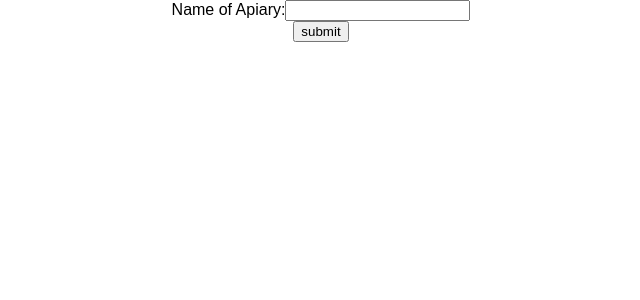
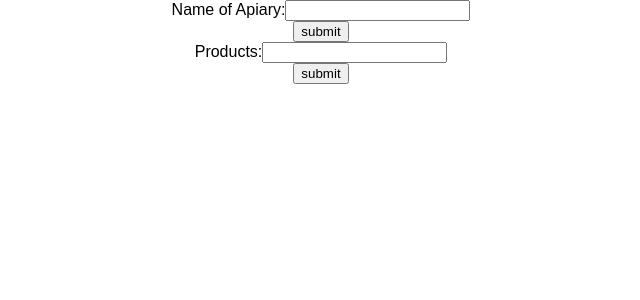
Before and after one commit to brian-hopman/AirBeeAndBeeClient, a React (Create React App) app in the folder air-bee-and-bee-client/: page /vendorSignUp in a window 1280 px wide. Shown: the top 300 px of the page, without its empty margins (319-959 px from the left). Built offline with nearby package versions, Linux system fonts and the light colour scheme.

Commit message:
can add products

```diff
--- a/air-bee-and-bee-client/src/App.js
+++ b/air-bee-and-bee-client/src/App.js
@@ -68,7 +68,7 @@ class App extends Component {
           <Switch>
             <Route path='/home' component={() => <HomeContainer handlesSearch={this.handlesSearch} searchTerm={this.state.searchTerm} setConsumerId={this.setConsumerId} appState={this.state}/>} />
             <Route path='/ApiaryLister' component={()=> ApiaryLister} />
-            <Route path='/vendorSignUp' component={() => <VendorSignUp setVendorId={this.setVendorId}/>}/>
+            <Route path='/vendorSignUp' component={() => <VendorSignUp appState={this.state} setVendorId={this.setVendorId}/>}/>
             <Route path='/ThankYou' component={ThankYou} />
             <Route path='/Apiary' component={Apiary} />
             <Route path='/ApiaryInfo' component={ApiaryInfo} />
--- a/air-bee-and-bee-client/src/components/sign-in-up-form.js
+++ b/air-bee-and-bee-client/src/components/sign-in-up-form.js
@@ -1,5 +1,4 @@
 import React, { Component } from 'react'
-import { BrowserHistory} from 'react-history'
 import {withRouter} from 'react-router-dom'
 
 
--- a/air-bee-and-bee-client/src/components/vendor-sign-up.js
+++ b/air-bee-and-bee-client/src/components/vendor-sign-up.js
@@ -5,16 +5,19 @@ class VendorSignUp extends Component {
     super(props)
 
     this.state = {
-      apiaryName: ''
+      apiaryName: '',
+      productTitle: ''
     }
 
     this.handlesChange=this.handlesChange.bind(this)
     this.handlesFormSubmit=this.handlesFormSubmit.bind(this)
+    this.handlesProductFormSubmit=this.handlesProductFormSubmit.bind(this)
   }
 
   handlesChange(e) {
     this.setState({
-      apiaryName: document.getElementById('apiaryName').value
+      apiaryName: document.getElementById('apiaryName').value,
+      productTitle: document.getElementById('productTitle').value
     })
   }
 
@@ -36,12 +39,44 @@ class VendorSignUp extends Component {
     .then(res => this.props.setVendorId(res.vendorId))
   }
 
+
+
+
+// THIS DOES THE PRODUCT SUBMIT
+  handlesProductFormSubmit(e) {
+  e.preventDefault()
+  debugger
+  let state={
+       consumer_id: this.props.appState.consumerId,
+       vendor_id: this.props.appState.vendorId,
+       title: this.state.productTitle
+      }
+
+    let headers = new Headers();
+    headers.set('Content-Type', 'application/json');
+    let data = JSON.stringify(state)
+    fetch('http://localhost:3000/products', {
+      method: 'POST',
+      headers: headers,
+      body: data
+    })
+    .then(res => res.json())
+    .then(res => console.log(res))
+  }
+
   render() {
     return (
-      <form onSubmit={this.handlesFormSubmit} onChange={this.handlesChange}>
-         <label>Name of Apiary:<input type='text' id='apiaryName' value={this.state.apiaryName}></input></label><br/>
-         <input type='submit' value='submit'></input>
-     </form>
+    <div>
+        <form onSubmit={this.handlesFormSubmit} onChange={this.handlesChange}>
+          <label>Name of Apiary:<input type='text' id='apiaryName' value={this.state.apiaryName}></input></label><br/>
+          <input type='submit' value='submit'></input>
+        </form>
+
+        <form onSubmit={this.handlesProductFormSubmit} onChange={this.handlesChange}>
+          <label>Products:<input type='text' id='productTitle' value={this.state.productTitle}></input></label><br/>
+          <input type='submit' value='submit'></input>
+        </form>
+     </div>
     )
   }
 }
```
